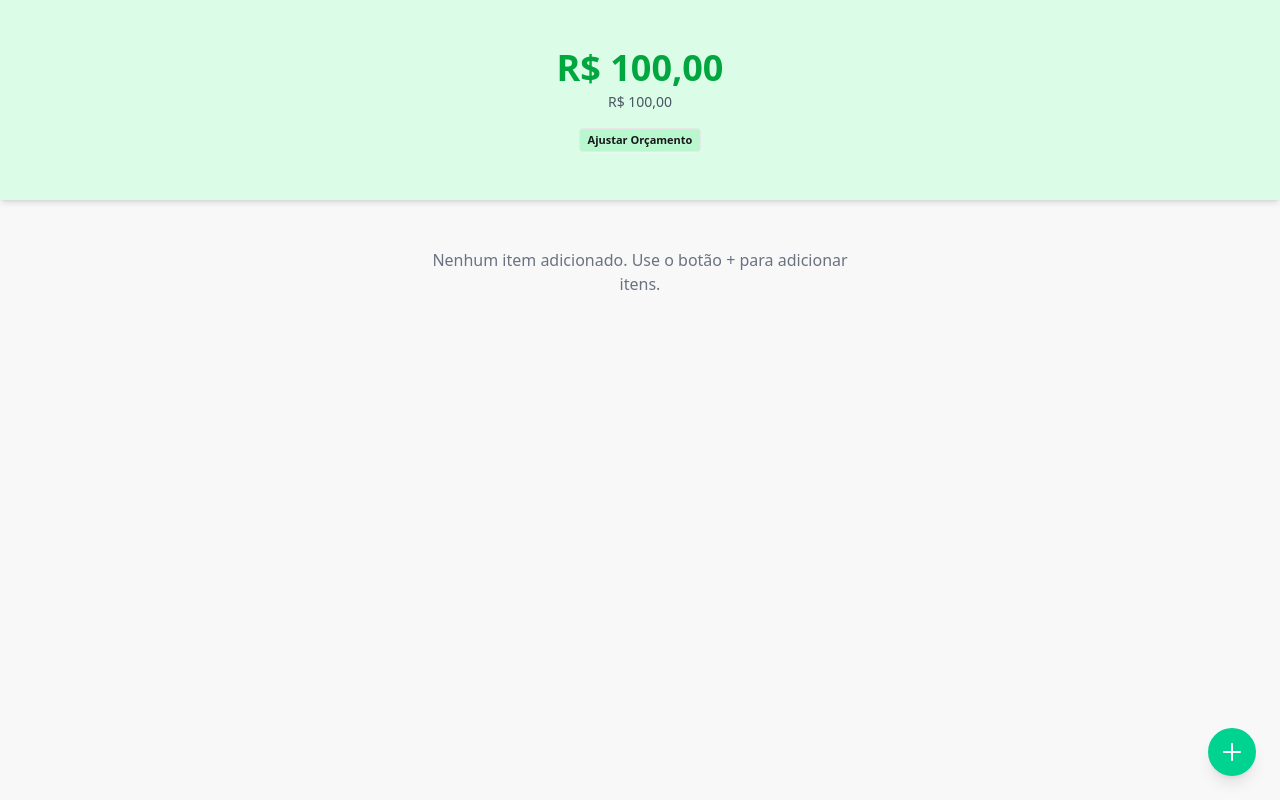
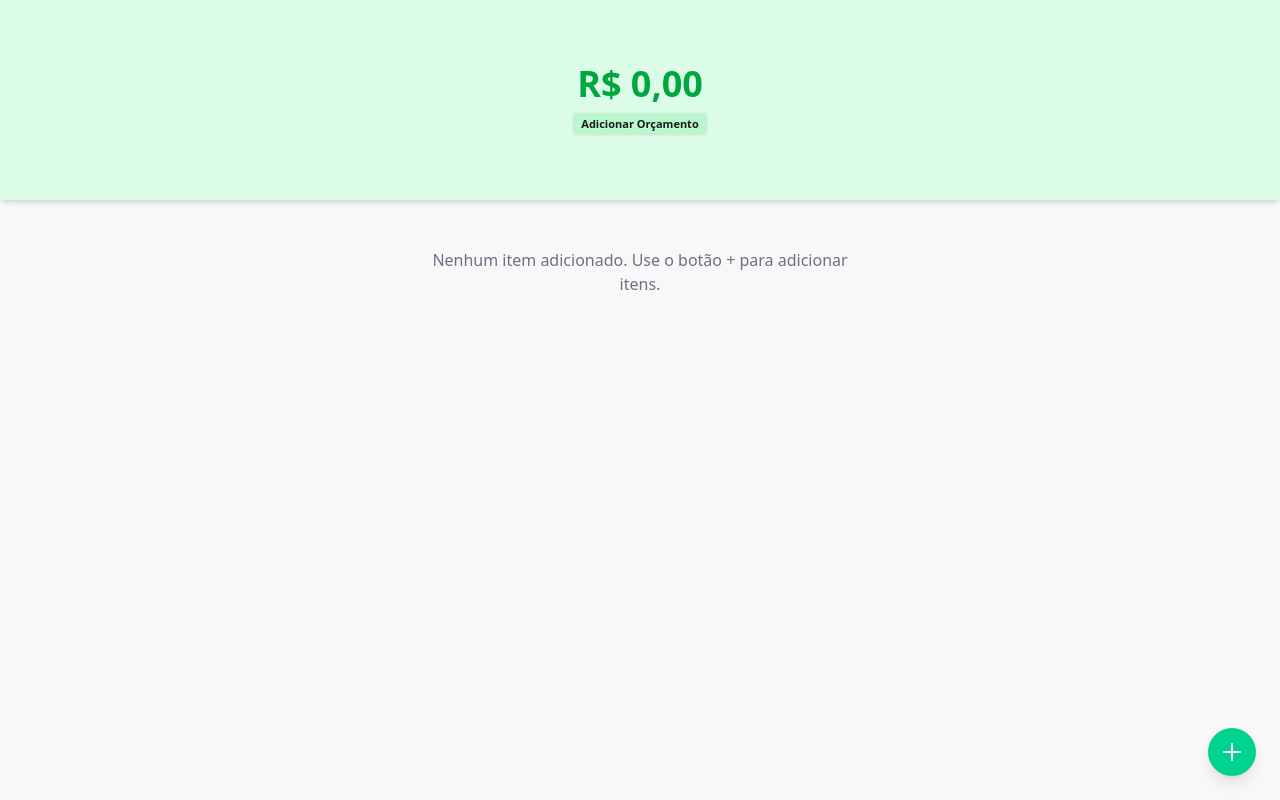
Before and after one commit to marcosnunesmbs/shopping-list-app, a Vue app: page / in a window 1280 px wide. Built offline with nearby package versions, Linux system fonts and the light colour scheme.

Commit message:
Refactor budget display logic and improve budget handling in BudgetSection component

```diff
--- a/src/components/AddItemButton.vue
+++ b/src/components/AddItemButton.vue
@@ -123,7 +123,7 @@ const calculateTotal = computed(() => {
 });
 
 const isFormValid = computed(() => {
-  return item.name && item.quantity > 0 && item.unitPrice > 0;
+  return item.name;
 });
 
 function resetForm() {
--- a/src/components/BudgetSection.vue
+++ b/src/components/BudgetSection.vue
@@ -2,31 +2,34 @@
   <div
     class="budget-container w-full h-1/4 fixed top-0 left-0 right-0 p-4 shadow-md flex flex-col items-center justify-center"
     :class="{
-      'bg-red-100': balanceIsNegative,
-      'bg-green-100': !balanceIsNegative,
+      'bg-red-100': hasBudget && balanceIsNegative,
+      'bg-green-100': !hasBudget || !balanceIsNegative,
     }"
   >
     <div
-      class="amount-display text-4xl font-bold mb-1"
+      class="amount-display text-4xl font-bold mb-2"
       :class="{
-        'text-red-600': balanceIsNegative,
-        'text-green-600': !balanceIsNegative,
+        'text-red-600': hasBudget && balanceIsNegative,
+        'text-green-600': !hasBudget || !balanceIsNegative,
       }"
     >
-      {{ balanceIsNegative ? "-" : "" }} R$ {{ formattedBalance }}
+      <template v-if="hasBudget">
+        {{ balanceIsNegative ? "-" : "" }} R$ {{ formattedBalance }}
+      </template>
+      <template v-else> R$ {{ formattedTotalSpent }} </template>
     </div>
-    <div class="budget text-gray-600 text-sm mb-4">
-      R$ {{ formattedBudget }}
+    <div v-if="hasBudget" class="budget text-gray-600 text-sm mb-4">
+      R$ {{ formattedTotalSpent }} / R$ {{ formattedBudget }}
     </div>
     <button
       @click="openBudgetModal"
       class="btn btn-xs"
       :class="{
-        'bg-red-200': balanceIsNegative,
-        'bg-green-200': !balanceIsNegative,
+        'bg-red-200': hasBudget && balanceIsNegative,
+        'bg-green-200': !hasBudget || !balanceIsNegative,
       }"
     >
-      Ajustar Orçamento
+      {{ hasBudget ? "Ajustar Orçamento" : "Adicionar Orçamento" }}
     </button>
   </div>
 
@@ -36,7 +39,9 @@
     class="fixed inset-0 bg-black bg-opacity-50 flex items-center justify-center z-50"
   >
     <div class="bg-white p-6 rounded-lg shadow-lg w-80">
-      <h2 class="text-xl font-bold mb-4">Ajustar Orçamento</h2>
+      <h2 class="text-xl font-bold mb-4">
+        {{ hasBudget ? "Ajustar Orçamento" : "Adicionar Orçamento" }}
+      </h2>
       <div class="mb-4">
         <label class="block text-gray-700 mb-2" for="budget"
           >Valor do Orçamento</label
@@ -50,6 +55,7 @@
             class="w-full p-2 border rounded-md focus:outline-none focus:ring-2 focus:ring-green-500"
           />
         </div>
+        <span class="text-xs">Digite 0 para remover o orçamento.</span>
       </div>
       <div class="flex justify-end space-x-2">
         <button
@@ -81,9 +87,13 @@ const props = defineProps({
 
 const emit = defineEmits(["update-budget"]);
 
-const budget = ref(100);
+const budget = ref(0);
 const isBudgetModalOpen = ref(false);
-const newBudget = ref(100);
+const newBudget = ref(0);
+
+const hasBudget = computed(() => {
+  return budget.value > 0;
+});
 
 const balance = computed(() => {
   return budget.value - props.totalExpenses;
@@ -101,6 +111,10 @@ const formattedBudget = computed(() => {
   return budget.value.toFixed(2).replace(".", ",");
 });
 
+const formattedTotalSpent = computed(() => {
+  return props.totalExpenses.toFixed(2).replace(".", ",");
+});
+
 function openBudgetModal() {
   newBudget.value = budget.value;
   isBudgetModalOpen.value = true;
@@ -111,7 +125,7 @@ function closeBudgetModal() {
 }
 
 function saveBudget() {
-  budget.value = Number(newBudget.value);
+  budget.value = Math.max(0, Number(newBudget.value));
   localStorage.setItem("shopping-budget", budget.value);
   emit("update-budget", budget.value);
   closeBudgetModal();
```
